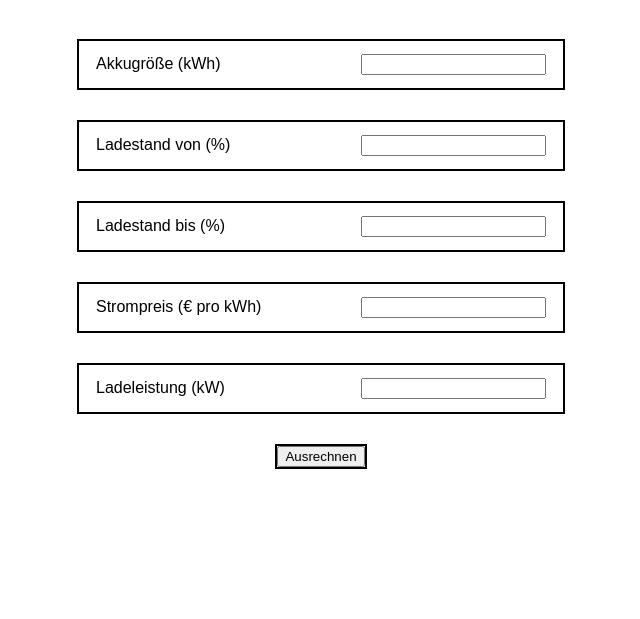
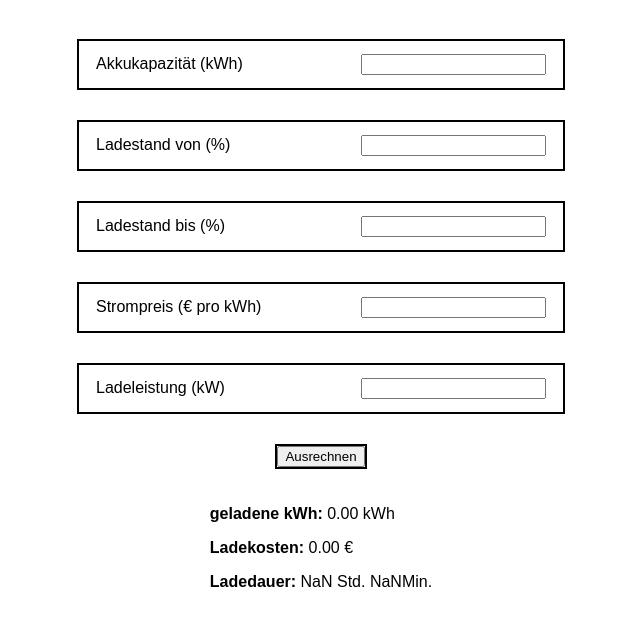
Before and after one commit to cedric-dagefoerde/Ladekosten-Rechner, a plain HTML site: page Aufgabe 1/index.html in a window 1280 px wide. Both pictures are taken after a click on the button "Ausrechnen". Shown: the part 181-800 px from the top of the page, without its empty margins (319-959 px from the left). Drawn offline with Linux system fonts and the light colour scheme.

Commit message:
Ausrechnungs-Logik

```diff
--- a/Aufgabe 1/index.html
+++ b/Aufgabe 1/index.html
@@ -13,18 +13,18 @@
     <form class="formular">
         <h1>Ladekosten-Rechner</h1>
         <div class="form-group">
-            <label for="name"> Akkugröße (kWh)
-                <input type="number" id="Akkugröße" name="Akkugröße in kWh" required />
+            <label for="name"> Akkukapazität (kWh)
+                <input type="number" id="Akkukapazitaet" name="Akkukapazität in kWh" required />
             </label>
         </div>
         <div class="form-group">
             <label for="name"> Ladestand von (%)
-                <input type="number" id="Ladestand" name="Ladestand von (%)" required />
+                <input type="number" id="LadestandVon" name="Ladestand von (%)" required />
             </label>
         </div>
         <div class="form-group">
             <label for="name"> Ladestand bis (%)
-                <input type="number" id="Ladestand" name="Ladestand bis (%)" required />
+                <input type="number" id="LadestandBis" name="Ladestand bis (%)" required />
             </label>
         </div>
         <div class="form-group">
@@ -38,7 +38,12 @@
             </label>
         </div>
         <div class="button">
-            <button type="button">Ausrechnen</button>
+            <button type="button" id="ausrechnen" >Ausrechnen</button>
+        </div>
+        <div id="ergebnis">
+            <p><strong>geladene kWh:</strong> <span id="ausgabe-kWh">0.00</span> kWh</p>
+            <p><strong>Ladekosten:</strong> <span id="ausgabe-kosten">0.00</span> €</p>
+            <p><strong>Ladedauer:</strong> <span id="ausgabe-dauer">0 Std. 0Min.</span></p>
         </div>
     </form>
 
--- a/Aufgabe 1/main.js
+++ b/Aufgabe 1/main.js
@@ -0,0 +1,18 @@
+document.getElementById("ausrechnen").addEventListener("click", function () {
+    const Akkukapazitaet = Number(document.getElementById("Akkukapazitaet").value.replace(",", "."));
+    const LadestandVon = Number(document.getElementById("LadestandVon").value.replace(",", "."));
+    const LadestandBis = Number(document.getElementById("LadestandBis").value.replace(",", "."));
+    const Strompreis = Number(document.getElementById("Strompreis").value.replace(",", "."));
+    const Ladeleistung = Number(document.getElementById("Ladeleistung").value.replace(",", "."));
+
+    const geladenekWh = Akkukapazitaet * (LadestandBis - LadestandVon) / 100;
+    const ladekosten = geladenekWh * Strompreis;
+    const ladedauer = geladenekWh / Ladeleistung;
+
+    let stunden = Math.floor(ladedauer);
+    let minuten = Math.round((ladedauer - stunden) * 60);
+
+    document.getElementById("ausgabe-kWh").textContent = geladenekWh.toFixed(2);
+    document.getElementById("ausgabe-kosten").textContent = ladekosten.toFixed(2);
+    document.getElementById("ausgabe-dauer").textContent = stunden + " Std. " + minuten + "Min.";
+});
```
